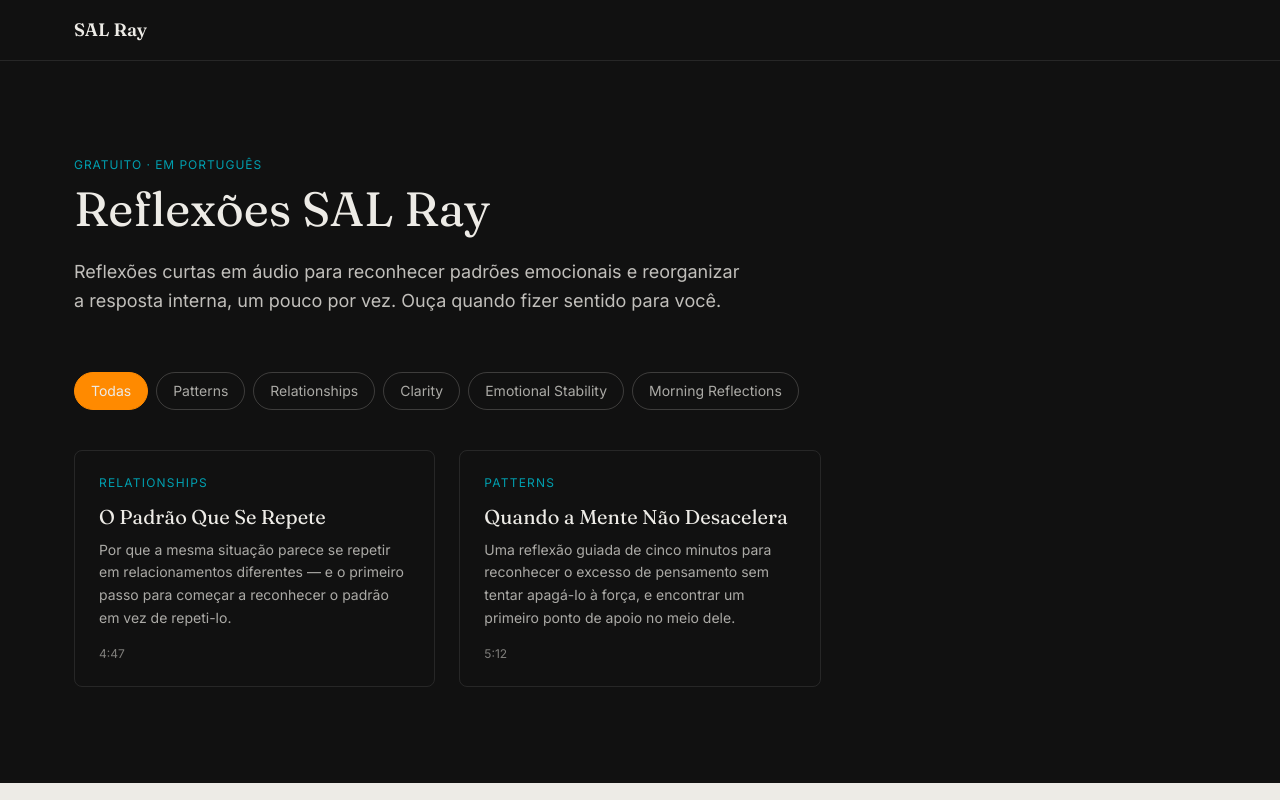
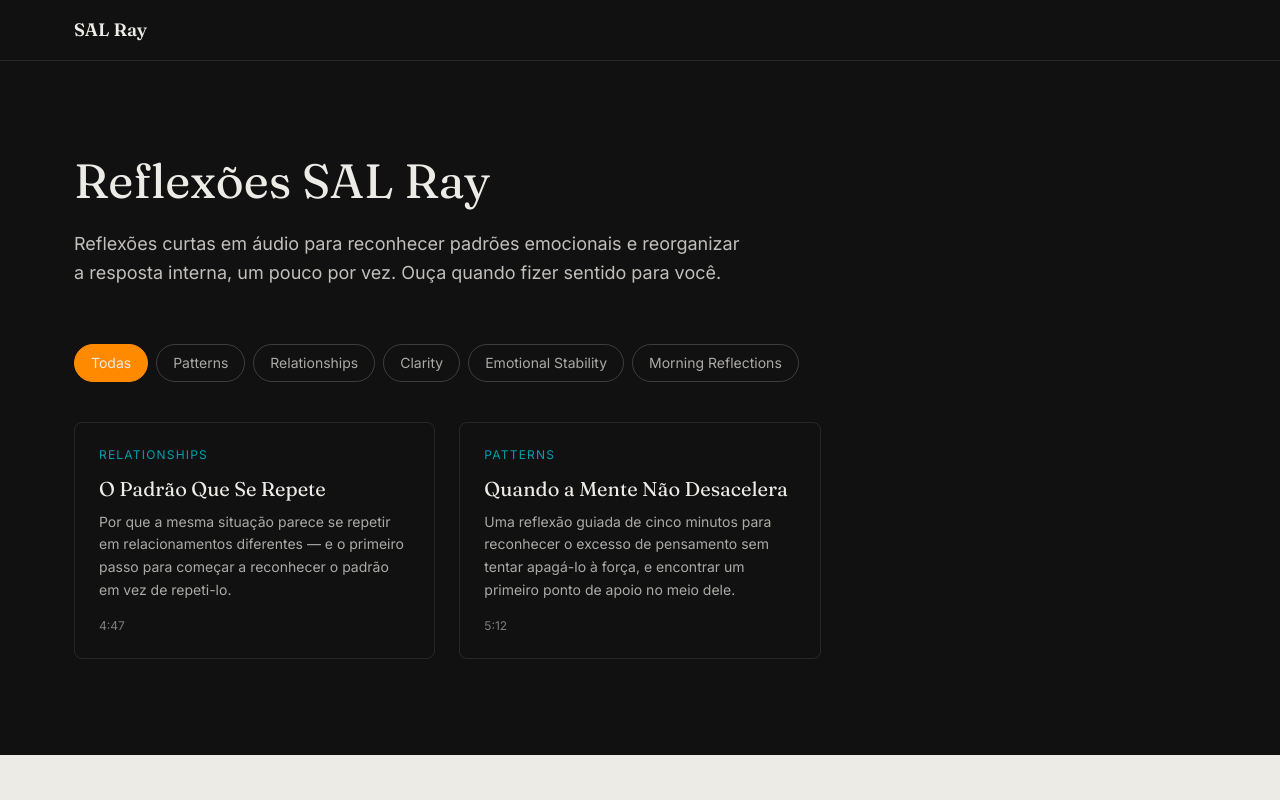
Before and after one commit to SalRaycoach/salray, a Next.js app: page /pt/reflexoes in a window 1280 px wide. Shown: the top 800 px of the page. Built offline with nearby package versions, Linux system fonts and the light colour scheme.

Commit message:
Remove kicker text from the Reflexões hub
Just the title and description now, per feedback.

Co-Authored-By: Claude Sonnet 5 <noreply@anthropic.com>

```diff
--- a/app/pt/reflexoes/page.tsx
+++ b/app/pt/reflexoes/page.tsx
@@ -36,7 +36,6 @@ export default function ReflexoesHubPage() {
 
   return (
     <main className="max-w-content mx-auto px-6 py-16 md:py-24">
-      <p className="font-body text-xs uppercase tracking-[0.08em] text-aqua mb-3">GRATUITO · EM PORTUGUÊS</p>
       <h1 className="font-display text-4xl md:text-5xl leading-tight text-charcoal mb-6 max-w-2xl">{reflexoes.nomeSerie}</h1>
       <p className="font-body text-lg text-charcoal/80 leading-relaxed max-w-2xl mb-14">
         Reflexões curtas em áudio para reconhecer padrões emocionais e reorganizar a resposta interna, um pouco por
```
